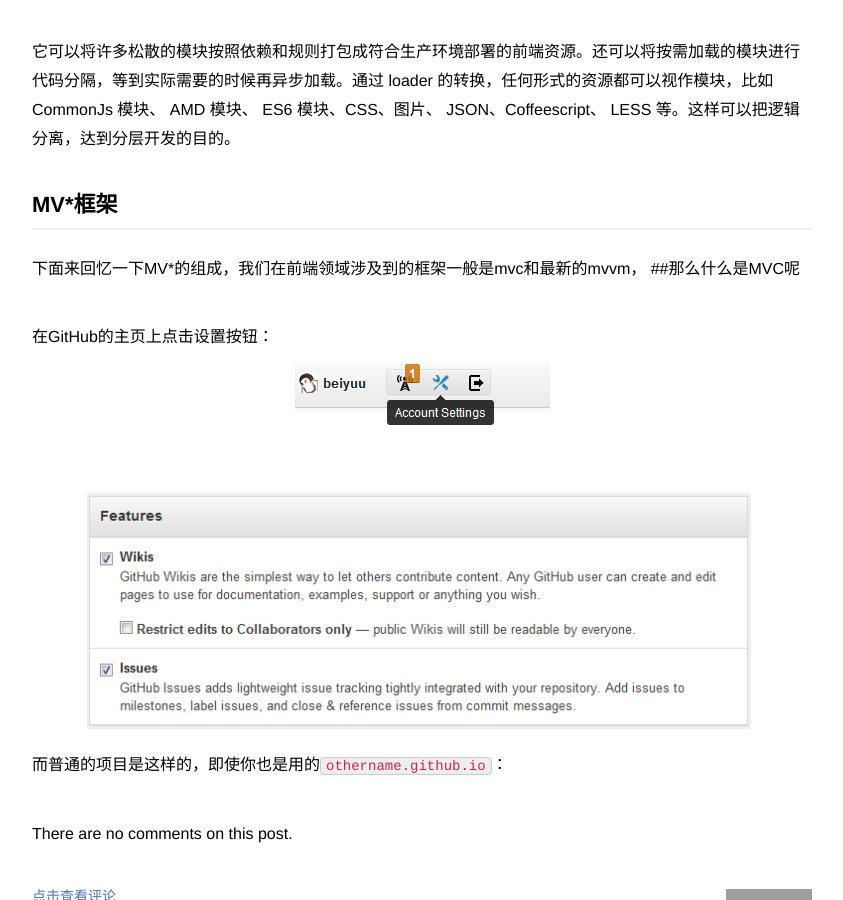
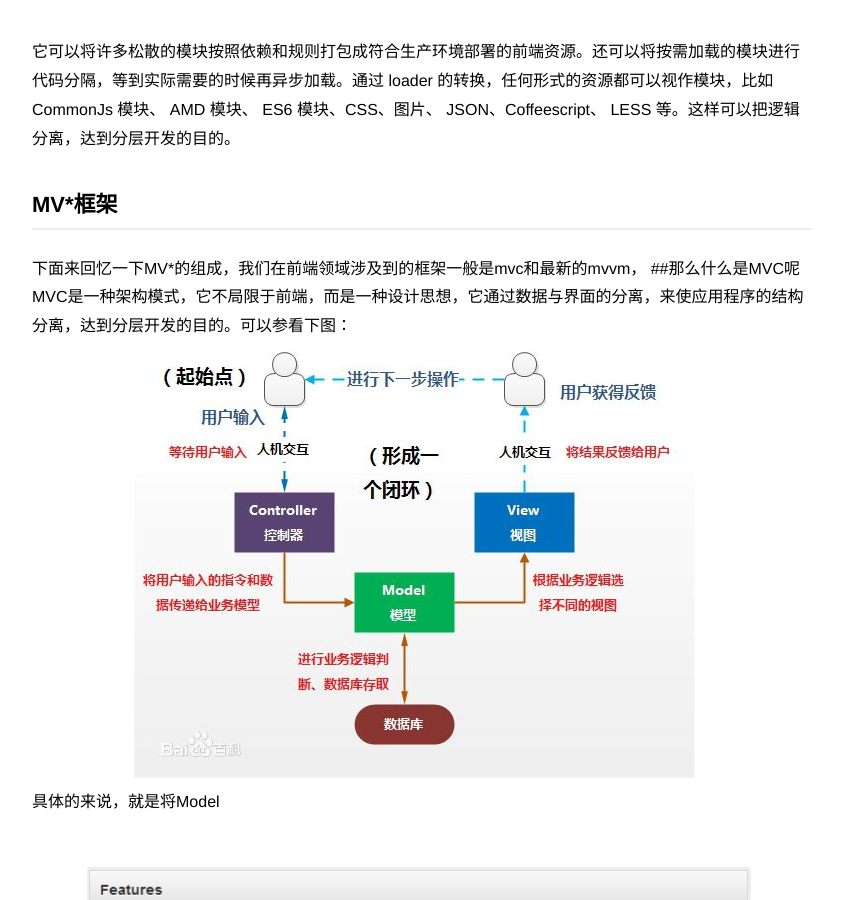
Before and after one commit to ioloveuu/ioloveuu.github.io, a Jekyll site: the page built from _posts/2016-12-28-frame-analys.md, in a window 1280 px wide and 900 px high, scrolled down 2274 px. Shown: the whole window, without its empty margins (218-1061 px from the left). Built offline with Jekyll 4.4.1, drawn with Linux system fonts in a browser that asks for light colours; nearby versions of some CDN libraries; a script that is not in the unit is left out; grey boxes are pictures that could not be loaded.

Commit message:
Update 2016-12-28-frame-analys.md

```diff
--- a/_posts/2016-12-28-frame-analys.md
+++ b/_posts/2016-12-28-frame-analys.md
@@ -95,12 +95,9 @@ category: blog
 ## MV*框架
 下面来回忆一下MV*的组成，我们在前端领域涉及到的框架一般是mvc和最新的mvvm，
 ##那么什么是MVC呢
-
-
-
-
-在GitHub的主页上点击设置按钮：
-![github account setting](/images/githubpages/github-account-setting.png)
+MVC是一种架构模式，它不局限于前端，而是一种设计思想，它通过数据与界面的分离，来使应用程序的结构分离，达到分层开发的目的。可以参看下图：
+![mvc](/images/mvc.jpg)
+具体的来说，就是将Model
 
 
 ![user pages](/images/githubpages/user-pages.png)
```
